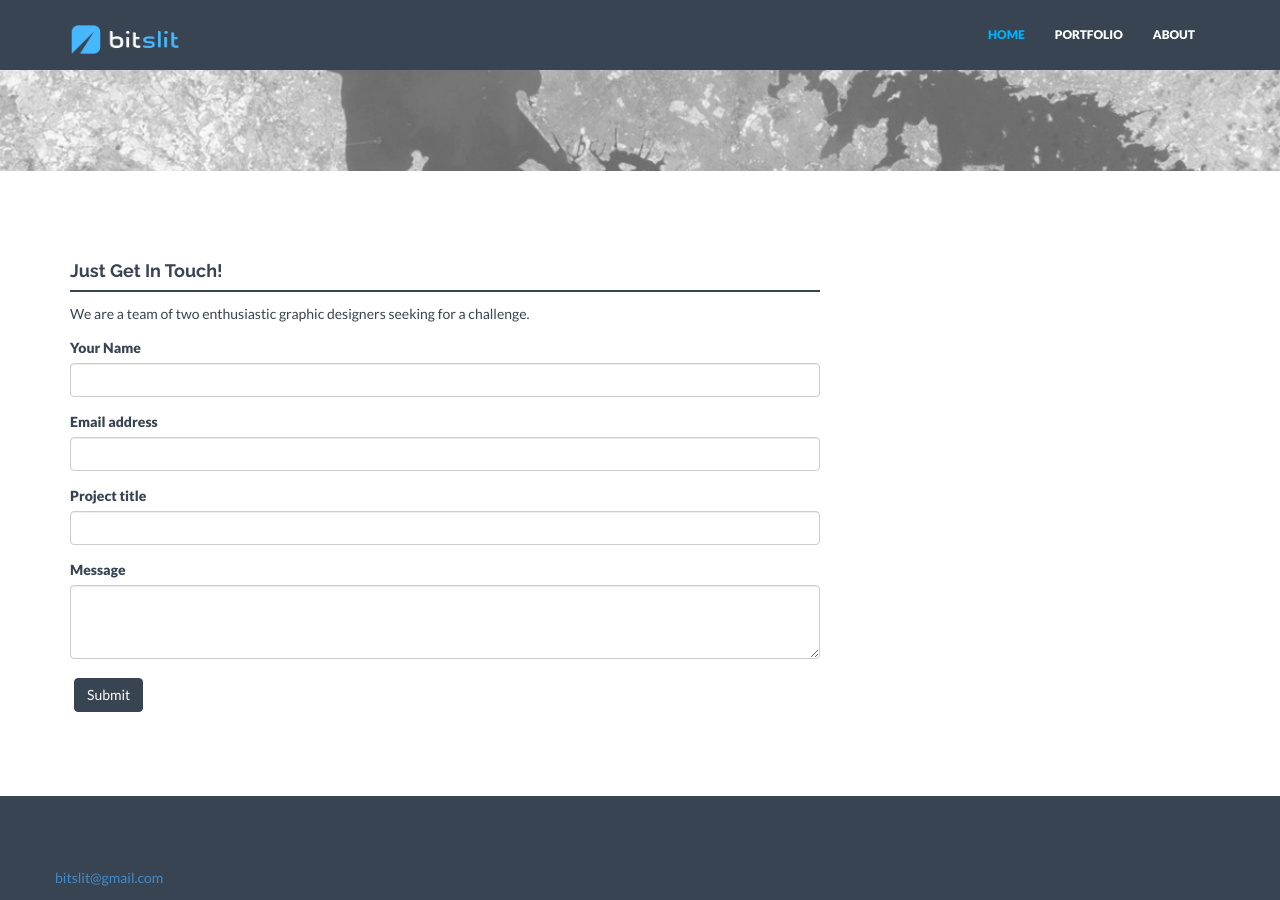
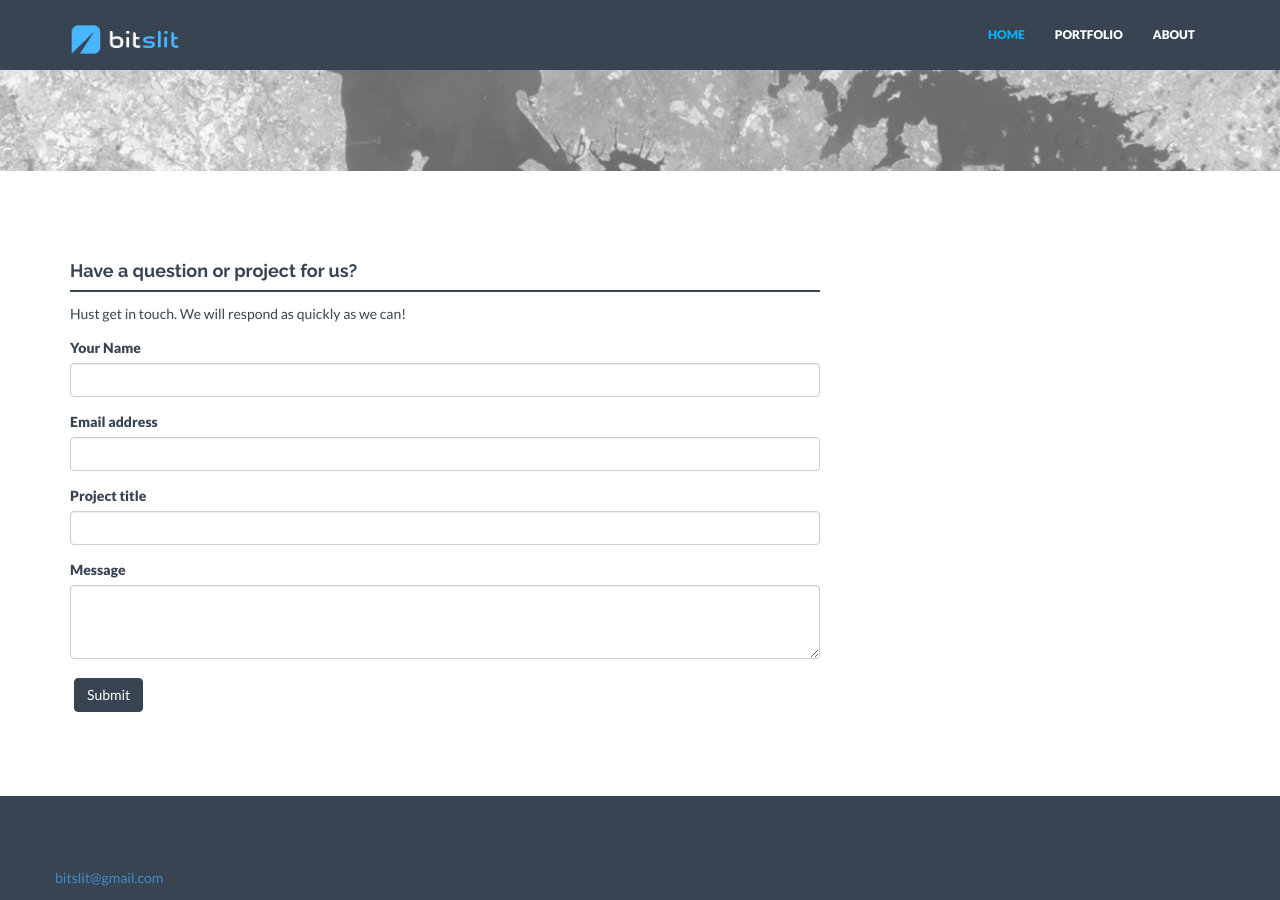
Before and after one commit to bitslit/portfolio, a Jekyll site: the page built from index.html, in a window 1280 px wide and 900 px high, scrolled down 1937 px. Built offline with Jekyll 4.4.1, drawn with Linux system fonts in a browser that asks for light colours; nearby versions of some CDN libraries.

Commit message:
Update testimonial.html

```diff
--- a/_includes/testimonial.html
+++ b/_includes/testimonial.html
@@ -17,9 +17,9 @@
 <div class="container mtb">
     <div class="row">
         <div class="col-lg-8">
-            <h4>Just Get In Touch!</h4>
+            <h4>Have a question or project for us?</h4>
             <div class="hline"></div>
-                <p>{{ site.about }}</p>
+                <p>Hust get in touch. We will respond as quickly as we can!</p>
                 <form role="form">
                   <div class="form-group">
                     <label for="InputName1">Your Name</label>
```
